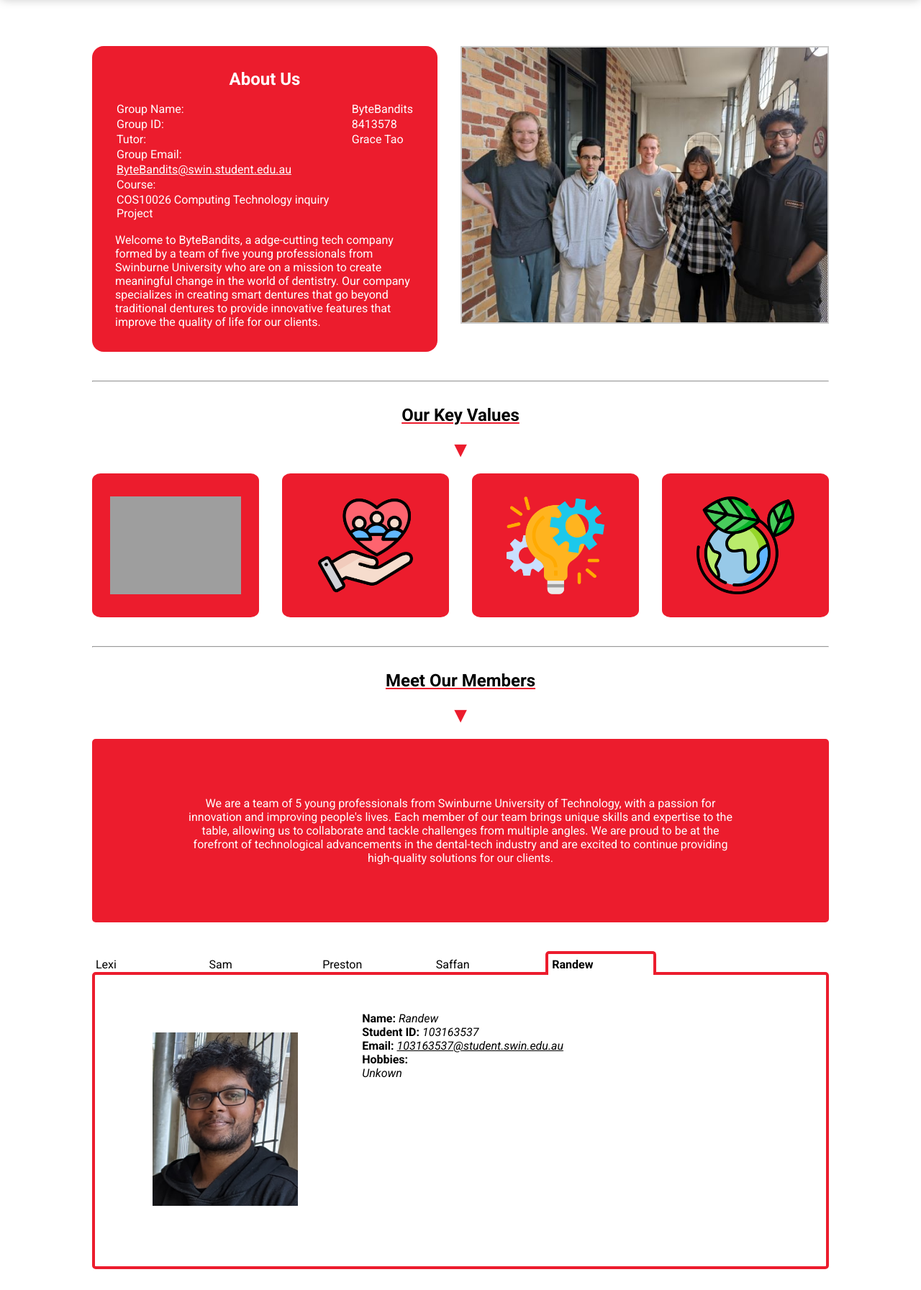
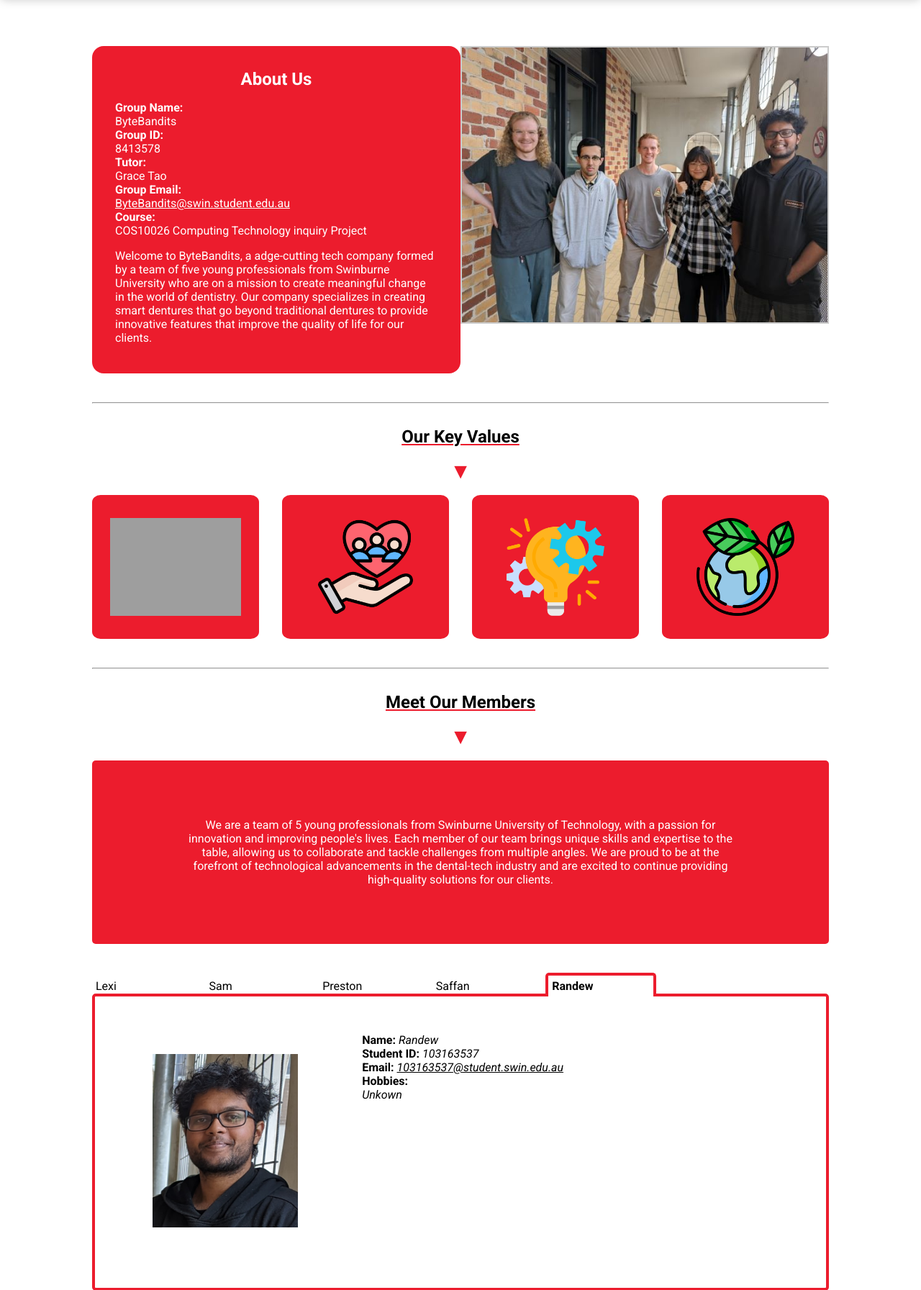
Before and after one commit to 102560056/COS100026_Byte_Bandits, a PHP site: page /about.html in a window 1280 px wide. Shown: the part 150-1943 px from the top of the page at 72% size. Run offline with PHP 8.4, Linux system fonts and the light colour scheme; some libraries are stand-ins or nearby versions; some web fonts are replaced; grey boxes are pictures that could not be loaded.

Commit message:
Updated about to better meet requirements

```diff
--- a/Combined/about.html
+++ b/Combined/about.html
@@ -75,40 +75,28 @@
 
     <main class="about-main">
 
-        <section class="about-group-info">
+        <figure>
+            <img class="about-group-img" src="images/teamphoto.jpg" alt="">
+        </figure>
         <section class="about-group-details">
             <h2>About Us</h2>
 
-                <table>
-                    <tr>
-                        <td>Group Name:</td>
-                        <td>ByteBandits</td>
-                    </tr>
-                    <tr>
-                        <td>Group ID:</td>
-                        <td>8413578</td>
-                    </tr>
-                    <tr>
-                        <td>Tutor:</td>
-                        <td>Grace Tao</td>
-                    </tr>
-                    <tr>
-                        <td>Group Email:</td>
-                        <td></td>
-                    </tr>
-                    <tr>
-                        <td><a href="mailto:ByteBandits@swin.student.edu.au">ByteBandits@swin.student.edu.au</a>
-                        </td>
-                    </tr>
-                    <tr>
-                        <td>Course:</td>
-                        <td></td>
-                    </tr>
-                    <tr>
-                        <td>COS10026 Computing Technology inquiry Project</td>
-                        <td></td>
-                    </tr>
-                </table>
+            <dl>
+                <dt><strong>Group Name:</strong></dt>
+                <dd>ByteBandits</dd>
+
+                <dt><strong>Group ID:</strong></dt>
+                <dd>8413578</dd>
+
+                <dt><strong>Tutor:</strong></dt>
+                <dd>Grace Tao</dd>
+
+                <dt><strong>Group Email:</strong></dt>
+                <dd><a href="mailto:ByteBandits@swin.student.edu.au">ByteBandits@swin.student.edu.au</a>
+
+                <dt><strong>Course:</strong></dt>
+                <dd>COS10026 Computing Technology inquiry Project</dd>
+            </dl>
 
             <p>
                 Welcome to ByteBandits, a adge-cutting tech company formed by a team of five young professionals
@@ -122,12 +110,12 @@
             </p>
 
         </section>
-            <img class="about-group-img" src="images/teamphoto.jpg" alt="">
-        </section>
+        <!-- </section> -->
 
-        <hr>
+
 
         <section id="enhancement-lexi">
+            <hr>
             <h2>Our Key Values</h2>
             <p class="about-arrow">▼</p>
 
--- a/Combined/style.css
+++ b/Combined/style.css
@@ -313,33 +313,31 @@ input[type=submit] {
   padding-bottom: 5vh;
 }
 
-.about-group-info {
-  display: flex;
-}
-
 .about-group-details {
   width: 50%;
   background-color: var(--main-color);
   color: white;
   padding: 2rem;
-  margin-right: 2rem;
   border-radius: 1rem;
 }
 
 .about-group-img {
-  max-width: 50%;
+  width: 50%;
   height: 100%;
-  width: auto;
   border: #ccc 2px solid;
+  float: right;
+  margin-left: 2rem;
+  clear: none;
 }
 
-.about-group-details table {
+#enhancement-lexi {
+  clear: both;
+  padding-top: 5vh;
+}
+
+.about-group-details dl {
   width: 100%;
   padding: 1rem 0;
-}
-
-.about-group-details table td {
-  max-width: 60%;
 }
 
 .about-group-details a {
@@ -649,8 +647,9 @@ make them more responsive and mobile-friendly. */
   }
 
   .about-group-img {
-    margin-top: 2vh;
+    margin: 0 0 2rem 0;
     max-width: 100%;
+    float: none;
   }
 
   .about-map-address {
```
Lines whose indentation alone changed are shown as unchanged.
